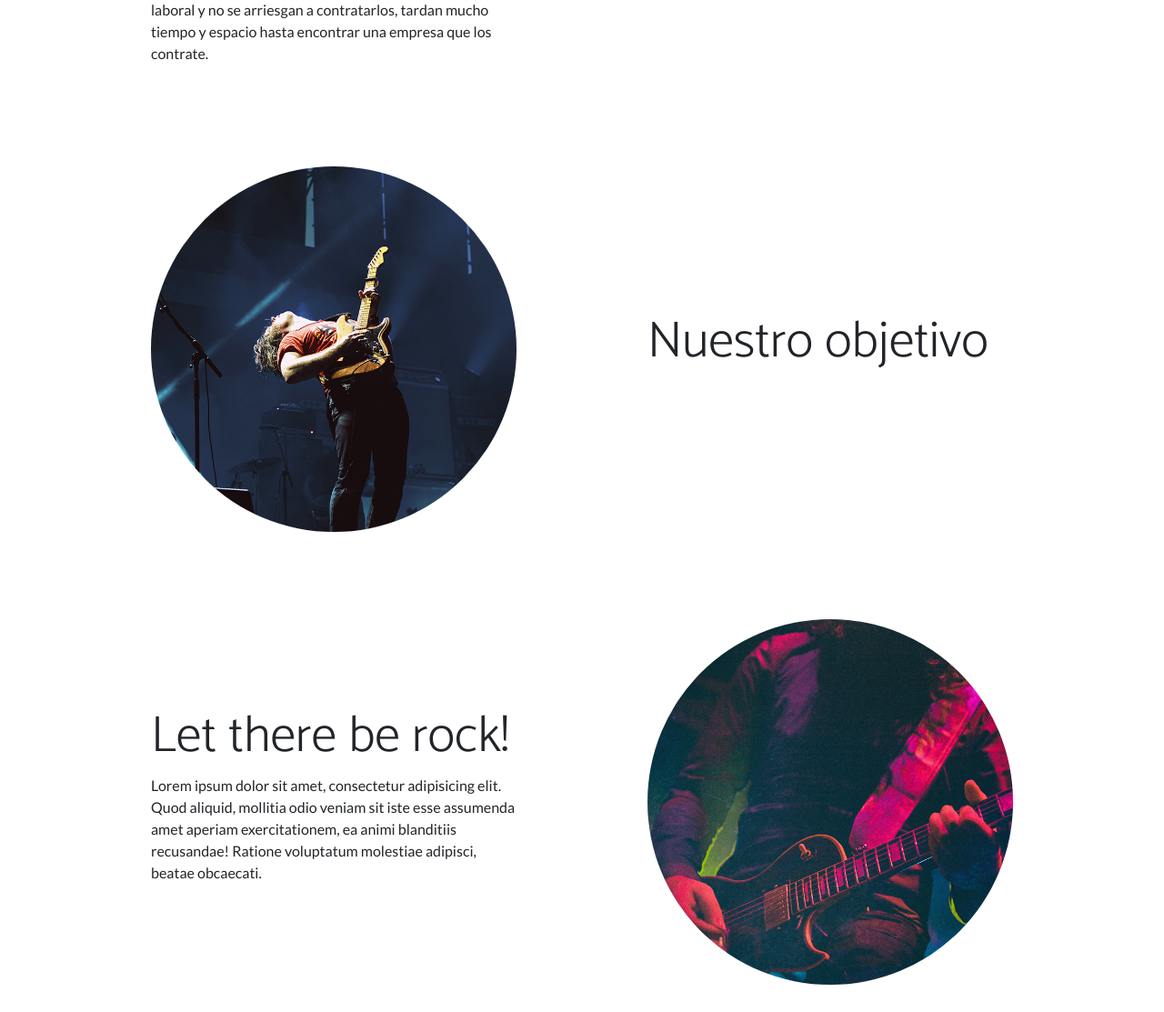
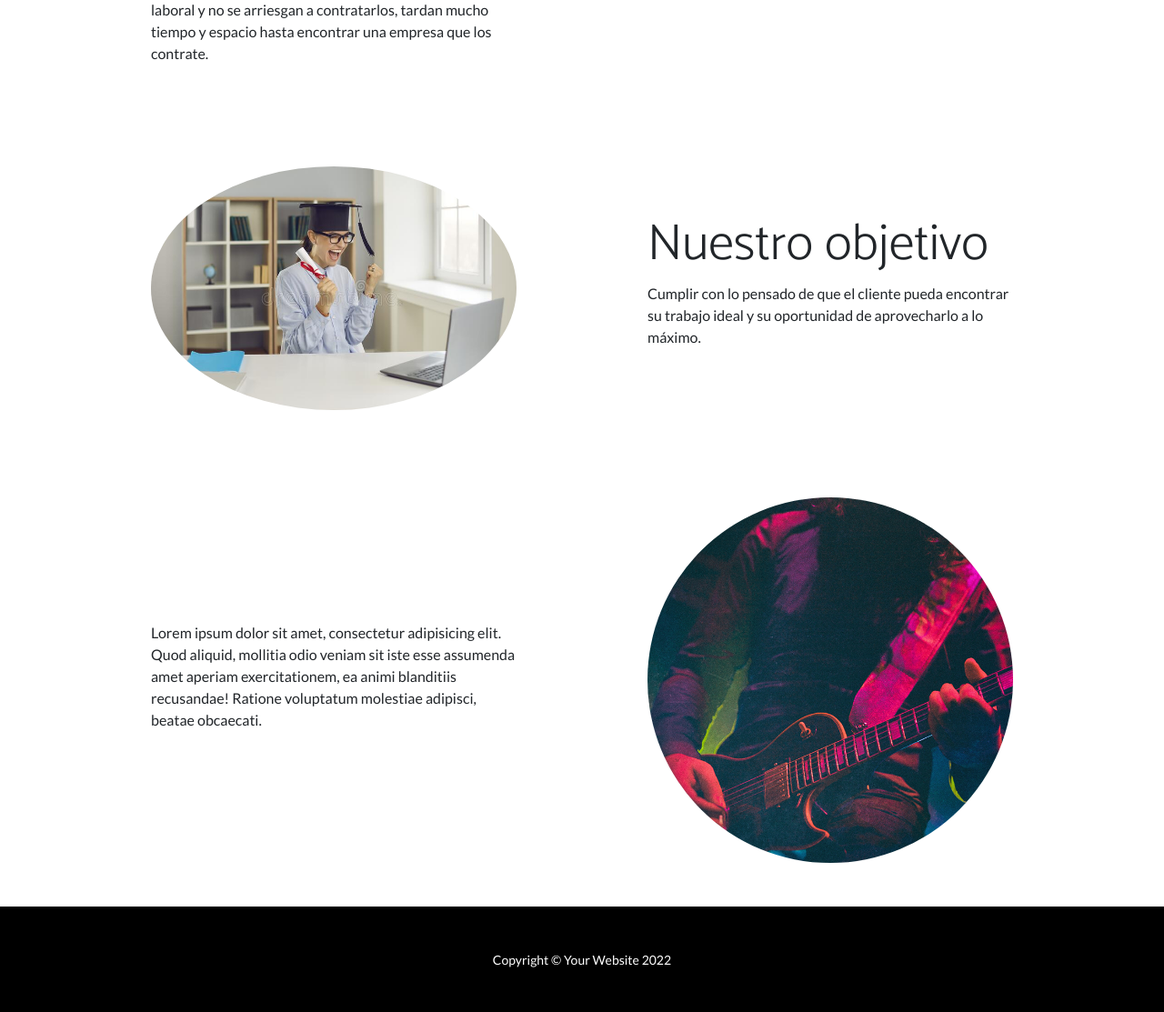
Before and after one commit to alanBonnet/Pufliteros1, a PHP site: page /index.php in a window 1280 px wide. Shown: the part 1510-2623 px from the top of the page at 91% size. Run offline with PHP 8.4, Linux system fonts and the light colour scheme; some libraries are stand-ins or nearby versions.

Commit message:
nuevos arreglos

```diff
--- a/NewModel/index.php
+++ b/NewModel/index.php
@@ -57,12 +57,12 @@
             <div class="container px-5">
                 <div class="row gx-5 align-items-center">
                     <div class="col-lg-6">
-                        <div class="p-5"><img class="img-fluid rounded-circle" src="assets/img/02.jpg" alt="..." /></div>
+                        <div class="p-5"><img class="img-fluid rounded-circle" src="assets/img/2da img.jpg" alt="..." /></div>
                     </div>
                     <div class="col-lg-6">
                         <div class="p-5">
                             <h2 class="display-4">Nuestro objetivo</h2>
-                            <p></p>
+                            <p>Cumplir con lo pensado de que el cliente pueda encontrar su trabajo ideal y su oportunidad de aprovecharlo a lo máximo. </p>
                         </div>
                     </div>
                 </div>
@@ -77,7 +77,7 @@
                     </div>
                     <div class="col-lg-6 order-lg-1">
                         <div class="p-5">
-                            <h2 class="display-4">Let there be rock!</h2>
+                            <h2 class="display-4"></h2>
                             <p>Lorem ipsum dolor sit amet, consectetur adipisicing elit. Quod aliquid, mollitia odio veniam sit iste esse assumenda amet aperiam exercitationem, ea animi blanditiis recusandae! Ratione voluptatum molestiae adipisci, beatae obcaecati.</p>
                         </div>
                     </div>
```
Also changed, not shown: NewModel/assets/img/2da img.jpg (added).
